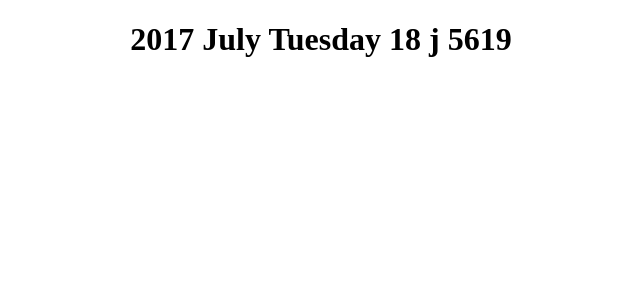
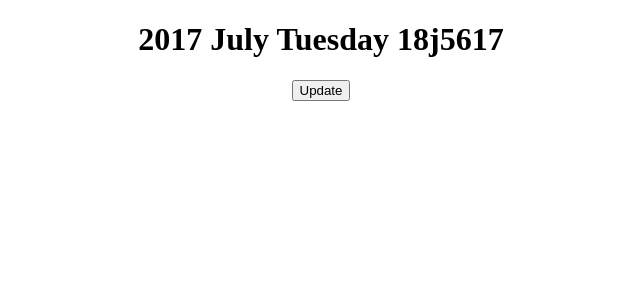
Before and after one commit to Can9UA/angular-redux, an Angular app: page / in a window 1280 px wide. Shown: the top 300 px of the page, without its empty margins (319-959 px from the left). Built offline with nearby package versions, Linux system fonts and the light colour scheme.

Commit message:
added auto update and manual update via merge stream

```diff
--- a/src/app/app.component.html
+++ b/src/app/app.component.html
@@ -1,6 +1,6 @@
-<!--The content below is only a placeholder and can be replaced.-->
 <div style="text-align:center">
   <h1>
-   {{clock | async | date:'y MMMM EEEE d j ms'}}
+   {{clock$ | async | date:'y MMMM EEEE djms'}}
   </h1>
+  <button (click)="click$$.next()">Update</button>
 </div>
--- a/src/app/app.component.ts
+++ b/src/app/app.component.ts
@@ -1,7 +1,10 @@
 import { Component } from '@angular/core';
-import { Observable } from 'rxjs/Observable';
 import 'rxjs/add/observable/interval';
 import 'rxjs/add/operator/map';
+import 'rxjs/add/observable/fromEvent';
+import 'rxjs/add/observable/merge';
+import { Subject } from 'rxjs/Subject';
+import { Observable } from 'rxjs/Observable';
 
 @Component({
   selector: 'app-root',
@@ -9,10 +12,13 @@ import 'rxjs/add/operator/map';
   styleUrls: ['./app.component.scss']
 })
 export class AppComponent {
-  clock = Observable.interval(1000)
-                    .map(() => new Date());
+  click$$ = new Subject();
+  clock$: Observable<Date>;
 
   constructor() {
-    this.clock.subscribe((i) => console.log(i));
+    this.clock$ = Observable.merge(
+      this.click$$, // will update when press the button
+      Observable.interval(5000) // will automatically updated every 5 seconds
+    ).map(() => new Date());
   }
 }
```
